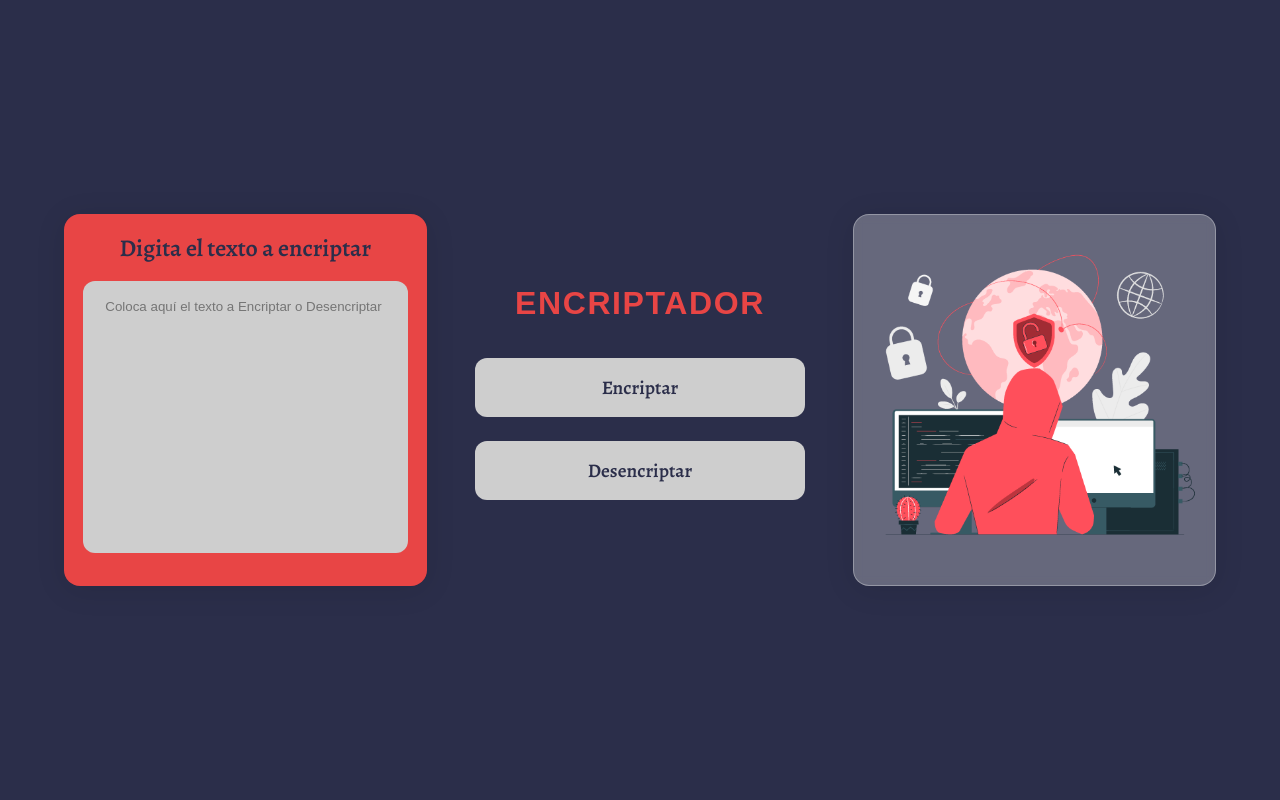
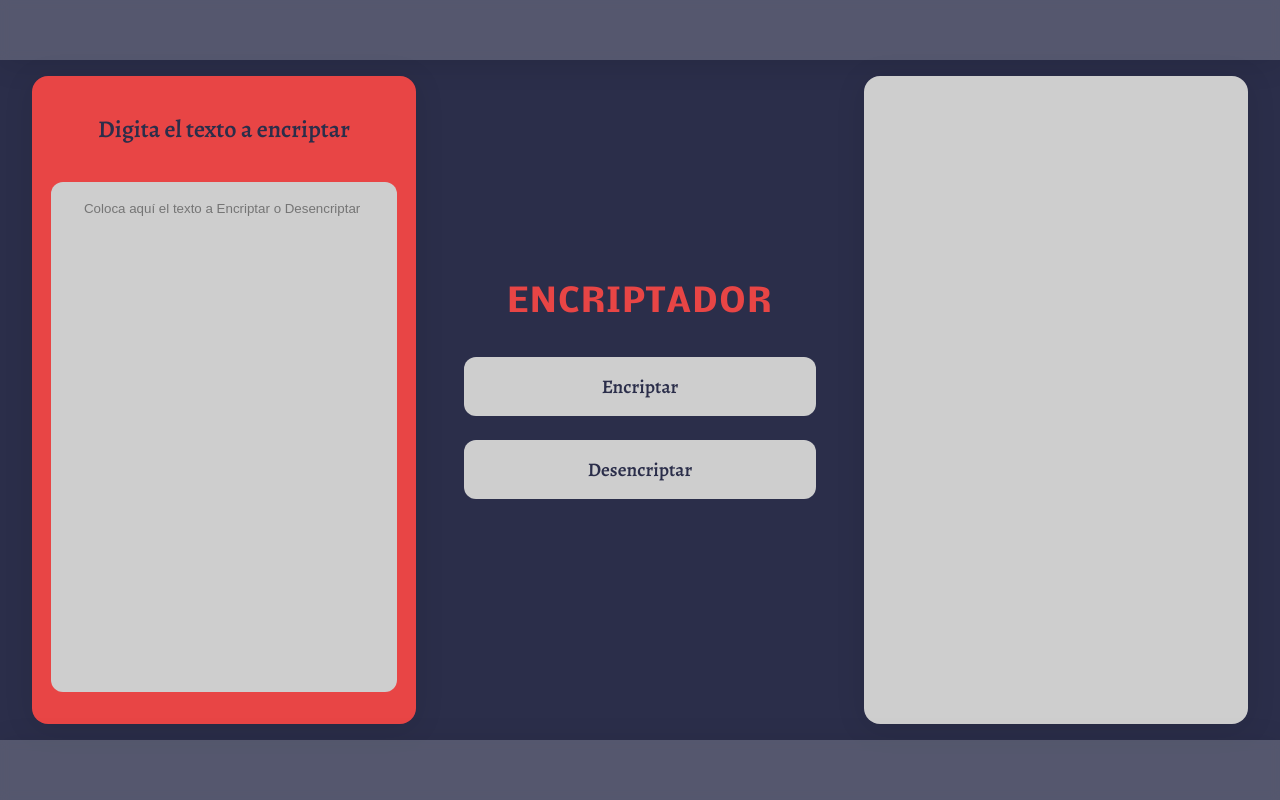
Before and after one commit to Adrian-Daconte/ChallengeAlura-Encriptador, a website built with Vite: page index.html in a window 1280 px wide. Built offline with nearby package versions, Linux system fonts and the light colour scheme; a web font is replaced by a local one.

Commit message:
change grid to flex

```diff
--- a/index.html
+++ b/index.html
@@ -8,6 +8,15 @@
 </head>
 <body>
 
+    <!-- Header  -->
+    <header>
+
+        <div class="header">
+
+
+        </div>
+
+    </header>
     <div class="center">
         <div class="contenedor__principal">
             <!--contenedor entrada  -->
@@ -38,7 +47,7 @@
           <!-- contenedor de salida -->
             <div class="cont__output">
                 <div class="imagen__otput">
-                    <img src="src/assets/imagen.png" alt="logo">
+
 
                 </div>
                 <div class="palabra__output">
@@ -65,6 +74,12 @@
             </div>
         </div>
     </div>
+    <!-- Footer -->
+     <footer>
+        <div class="footer">
+
+        </div>
+     </footer>
     <script type="module" src="src/js/main.js"></script>
 </body>
 </html>
--- a/scss/_variables.scss
+++ b/scss/_variables.scss
@@ -1,5 +1,6 @@
 
-@import url('https://fonts.googleapis.com/css2?family=Alegreya:wght@600&family=News+Cycle:wght@700&family=Numans&display=swap');
+
+@import url('https://fonts.googleapis.com/css2?family=Alegreya:wght@600&family=Nobile:wght@700&family=Numans&display=swap');
 
 //Variables de colores
 
@@ -10,6 +11,6 @@ $tertiary-color: #CECECE;
 
 //Variables de fuentes
 
-$fuente-titulo: 'news cycle', sans-serif;
+$fuente-titulo: 'nobile', sans-serif;
 $fuente-subtitulo: 'Alegreya', sans-serif;
 $fuente-texto: 'Numans', sans-serif;
--- a/scss/styles.scss
+++ b/scss/styles.scss
@@ -1,16 +1,17 @@
 @use "variables" as variables;
 @use "mixins" as mixins;
-
-
 
 * {
     margin: 0;
     padding: 0;
     box-sizing: border-box;
 }
-body {
+body , html {
     font-size: 16px;
     background-color: variables.$primary-color;
+    height: 100vh;
+    overflow: hidden;
+
 }
 h1 {
     font-family: variables.$fuente-titulo;
@@ -19,8 +20,6 @@ h1 {
     text-align: center;
     letter-spacing: 0.1rem;
     margin-bottom: 20px;
-
-
 
     @include mixins.movil {
         font-size: 1.5rem;
@@ -48,38 +47,60 @@ img {
     height: auto;
     object-fit: cover;
 }
-.center {
-    height: 100vh;
-    width: 100vw;
-    display: flex;
-    padding: 5%;
+
+.header {
+    padding: 1%;
+    height: 7.5vh;
+    .logo {
+        width: 5%;
+        margin: auto;
+    }
+
+    /* From https://css.glass */
+    background: rgba(255, 255, 255, 0.2);
+
+    box-shadow: 0 4px 30px rgba(0, 0, 0, 0.1);
+    backdrop-filter: blur(5px);
+    -webkit-backdrop-filter: blur(5px);
+
+    @include mixins.movil {
+        padding: 2%;
+    }
+
+}
+
+
+
 
     .contenedor__principal {
         margin: auto;
-        display: grid;
-        grid-template-columns: repeat(3, 1fr);
-        grid-template-rows: 1fr;
+        display: flex;
+        flex-direction: row;
+        height: 85vh;
         gap: 2rem;
+        justify-content: center;
+        align-items: center;
+
+
 
         @include mixins.movil {
             padding-top: 2rem;
-            grid-template-columns: repeat(1, 1fr);
-            grid-template-rows: repeat(2, 1fr);
+            flex-direction: column;
         }
         @include mixins.tablet {
             padding: 2rem;
-            grid-template-columns: repeat(2, 1fr);
-            grid-template-rows: repeat(3, 1fr);
+          flex-direction: column;
         }
 
         .cont__input {
-          /* From https://css.glass */
-background: rgba(232, 69, 69, 1);
-border-radius: 16px;
-box-shadow: 0 4px 30px rgba(0, 0, 0, 0.1);
-backdrop-filter: blur(5px);
--webkit-backdrop-filter: blur(5px);
-border: 1px solid rgba(232, 69, 69, 0.3);
+          width: 30%;
+          height: calc(100% - 2rem);
+            background: rgba(232, 69, 69, 1);
+            border-radius: 16px;
+            box-shadow: 0 4px 30px rgba(0, 0, 0, 0.1);
+            backdrop-filter: blur(5px);
+            -webkit-backdrop-filter: blur(5px);
+
 
             display: flex;
             flex-direction: column;
@@ -105,7 +126,6 @@ border: 1px solid rgba(232, 69, 69, 0.3);
                 justify-content: center;
                 align-items: center;
 
-
                 cursor: text;
 
                 textarea {
@@ -125,14 +145,13 @@ border: 1px solid rgba(232, 69, 69, 0.3);
             }
         }
         .cont__botones {
+            width: 30%;
+            height: calc(100% - 2rem);
             display: flex;
             flex-direction: column;
             justify-content: center;
 
             order: 2;
-            @include mixins.movil {
-                order: 1;
-            }
 
             .botones {
                 display: flex;
@@ -140,13 +159,16 @@ border: 1px solid rgba(232, 69, 69, 0.3);
                 gap: 1.5rem;
                 padding: 1rem;
 
-
-
                 button {
                     padding: 1rem;
                     border: none;
                     border-radius: 12px;
                     background-color: variables.$tertiary-color;
+
+                    :nth-child(1) {
+                        background-color: variables.$primary-color;
+                        color: variables.$tertiary-color;
+                    }
                     color: variables.$primary-color;
                     font-family: variables.$fuente-subtitulo;
                     font-size: 1.2rem;
@@ -155,24 +177,22 @@ border: 1px solid rgba(232, 69, 69, 0.3);
                     &:hover {
                         background-color: variables.$secondary-color;
                         color: variables.$tertiary-color;
-
                     }
                 }
             }
         }
         .cont__output {
+            height: calc(100% - 2rem);
+            width: 30%;
             display: flex;
             flex-direction: column;
             order: 3;
+            background-color: variables.$tertiary-color;
 
-
-
-            background: rgba(255, 255, 255, 0.28);
             border-radius: 16px;
             box-shadow: 0 4px 30px rgba(0, 0, 0, 0.1);
             backdrop-filter: blur(5px);
             -webkit-backdrop-filter: blur(5px);
-            border: 1px solid rgba(255, 255, 255, 0.3);
 
             padding: 15px;
             gap: 5px;
@@ -183,7 +203,7 @@ border: 1px solid rgba(232, 69, 69, 0.3);
                 margin: auto;
             }
         }
-    }
+
 
     .div-popup {
         padding: 5%;
@@ -213,3 +233,27 @@ border: 1px solid rgba(232, 69, 69, 0.3);
         z-index: 100;
     }
 }
+
+//-------------------Footer-------------------
+
+  .footer{
+
+    height: 7.5vh;
+   width: 100%;
+    padding: 1%;
+    .logo {
+        width: 5%;
+        margin: auto;
+    }
+
+    /* From https://css.glass */
+    background: rgba(255, 255, 255, 0.2);
+
+    box-shadow: 0 4px 30px rgba(0, 0, 0, 0.1);
+    backdrop-filter: blur(5px);
+    -webkit-backdrop-filter: blur(5px);
+
+    @include mixins.movil {
+        padding: 2%;
+    }
+  }
--- a/src/js/main.js
+++ b/src/js/main.js
@@ -1,11 +1,15 @@
 import "../../scss/styles.scss";
 
 import {cerrarPopUp,abrirPopUp } from "./animaciones.js";
+
+
 
 const btnEncriptar = document.querySelector("#botonEncriptar");
 const expresionRegular = /^[a-z\s]+$/;
 export let verificación;
 
+
+console.log("archivo main.js cargado");
 
 
 function revisarTexto() {
@@ -40,5 +44,3 @@ function encriptar() {
   });
 }
 encriptar();
-
-//funcion para  revisar condiciones del texto
```
Also changed, not shown: dist/assets/imagen-DxkWvTSo.png (deleted), dist/assets/index-BARQ0hUk.css (deleted), dist/assets/index-B_WLB6BQ.css (added), dist/assets/index-CU1-h23I.js (added), dist/assets/index-D9541vD9.js (deleted), dist/index.html.
